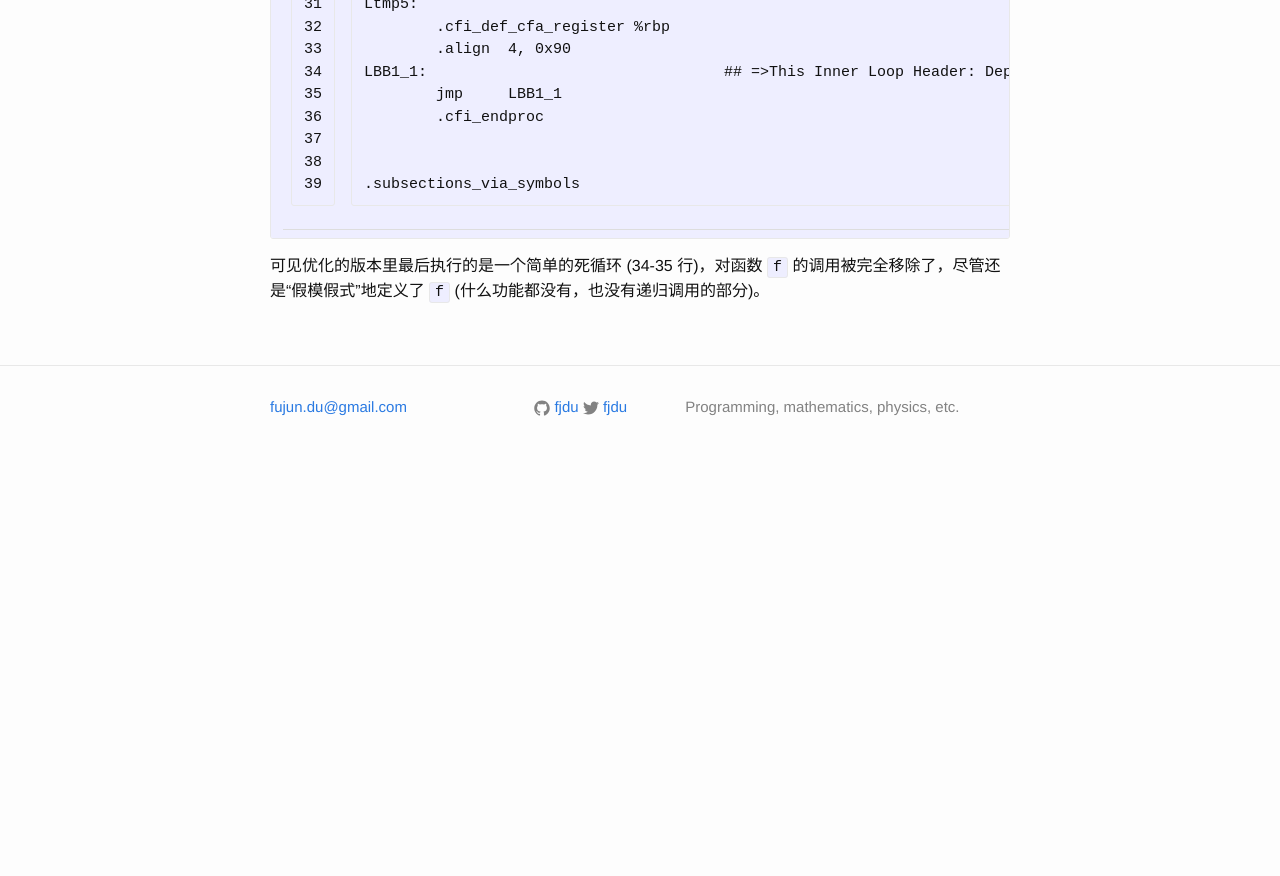
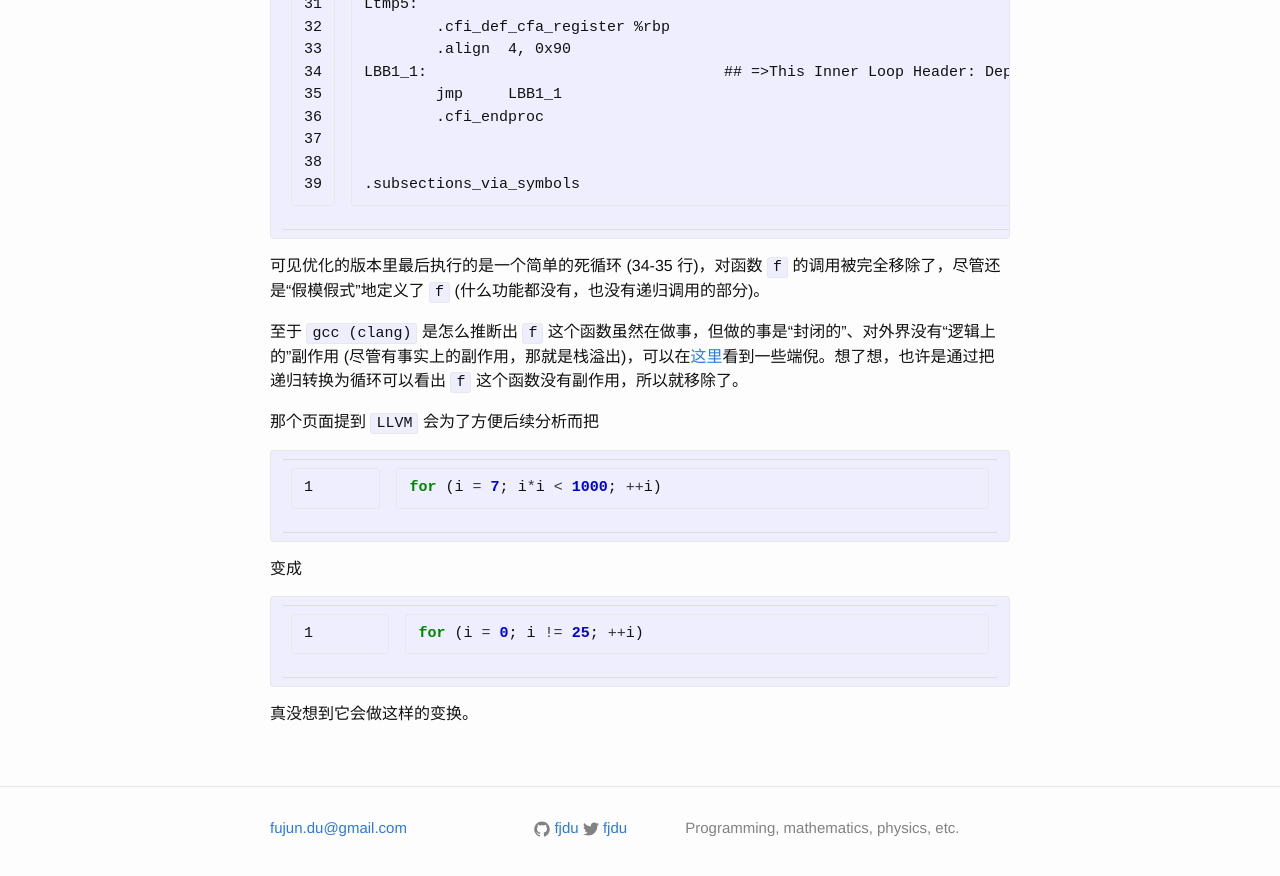
Before and after one commit to fjdu/fjdu.github.io, a Jekyll site: the page built from _posts/2016-07-12-C-optimize-out.markdown, in a window 1280 px wide and 900 px high, scrolled down 2866 px. Shown: the top 876 px of the window. Built offline with Jekyll 4.4.1, drawn with Linux system fonts in a browser that asks for light colours; before the commit the page ends 3344 px from its top, so only the background shows below that.

Commit message:
new article

```diff
--- a/_posts/2016-07-12-C-optimize-out.markdown
+++ b/_posts/2016-07-12-C-optimize-out.markdown
@@ -131,3 +131,15 @@ LBB1_1:                                 ## =>This Inner Loop Header: Depth=1
 {% endhighlight %}
 
 可见优化的版本里最后执行的是一个简单的死循环 (34-35 行)，对函数 `f` 的调用被完全移除了，尽管还是“假模假式”地定义了 `f` (什么功能都没有，也没有递归调用的部分)。
+
+至于 `gcc (clang)` 是怎么推断出 `f` 这个函数虽然在做事，但做的事是“封闭的”、对外界没有“逻辑上的”副作用 (尽管有事实上的副作用，那就是栈溢出)，可以在[这里](http://llvm.org/docs/Passes.html)看到一些端倪。想了想，也许是通过把递归转换为循环可以看出 `f` 这个函数没有副作用，所以就移除了。
+
+那个页面提到 `LLVM` 会为了方便后续分析而把
+{% highlight c linenos=table %}
+for (i = 7; i*i < 1000; ++i)
+{% endhighlight %}
+变成
+{% highlight c linenos=table %}
+for (i = 0; i != 25; ++i)
+{% endhighlight %}
+真没想到它会做这样的变换。
```
Also changed, not shown: _posts/2016-07-13-python-tips.markdown (added, +20 -0 lines).
